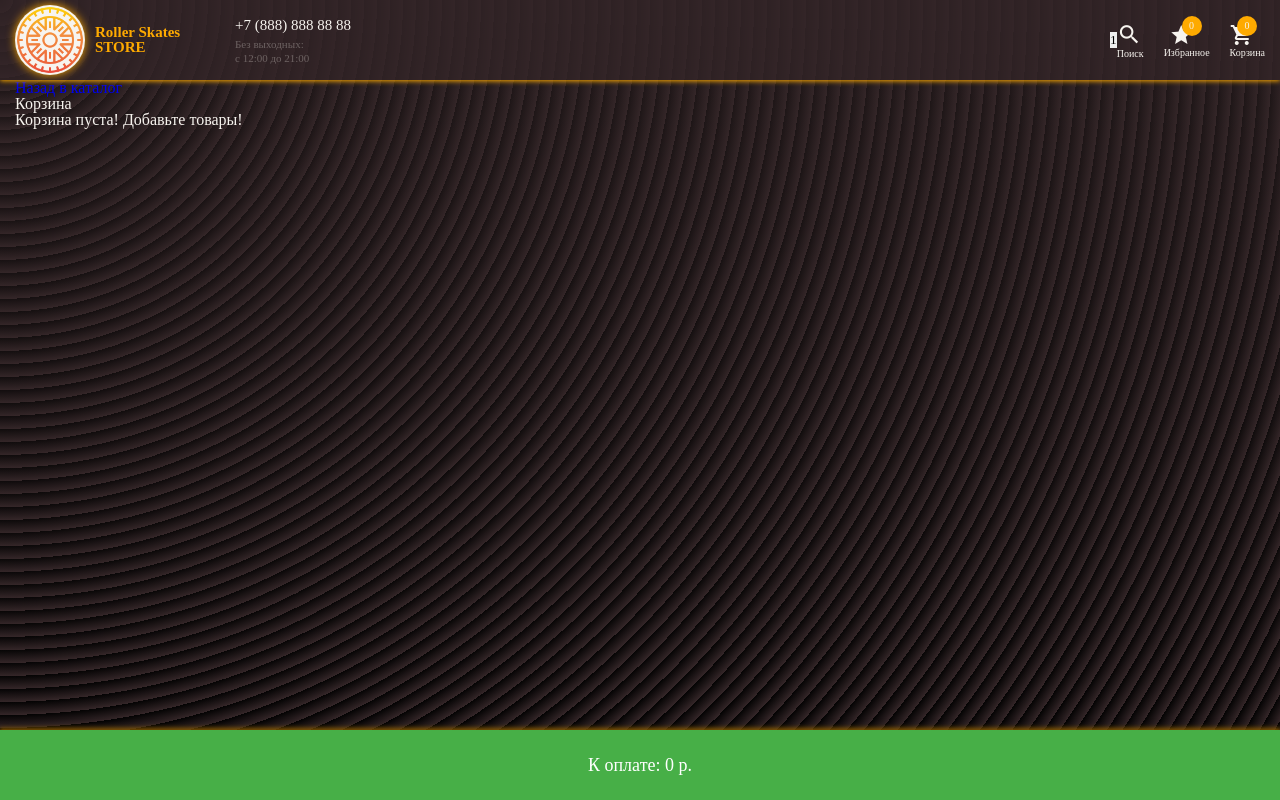
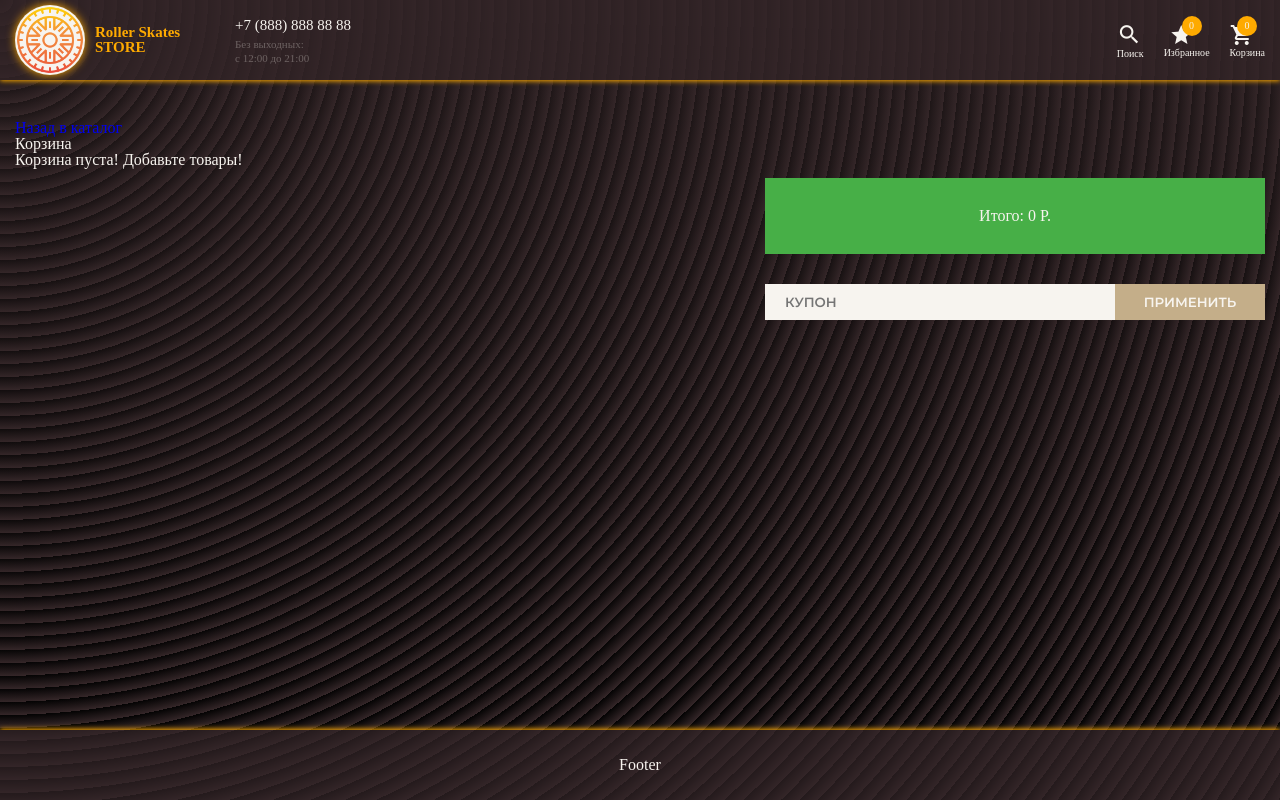
Before and after one commit to jarer0n/RollerShop, a Vue app: page /cart in a window 1280 px wide. Built offline with nearby package versions, Linux system fonts and the light colour scheme; a web font is replaced by a local one.

Commit message:
rollerShop14

```diff
--- a/src/components/MyCart/my-cart-item.vue
+++ b/src/components/MyCart/my-cart-item.vue
@@ -1,9 +1,17 @@
 <template>
   <div class="my-cart-item">
-    <img
-      :src="require('../../assets/images/' + cart_item_data.image)"
-      alt="img"
-    />
+    <div class="my-cart-item_img_row">
+      <img
+        class="my-cart-item_img"
+        :src="require('../../assets/images/' + cart_item_data.image)"
+        alt="img"
+      />
+      <button class="my-cart-item_del" @click="$emit('delFromCart')">
+        <span class="material-icons">
+          close
+        </span>
+      </button>
+    </div>
     <div class="my-cart-item_info">
       <div class="my-cart-item_name">
         {{ cart_item_data.name }}
@@ -16,7 +24,6 @@
       {{ cart_item_data.amount }}
       <span @click="incrementCartItem">+</span>
     </div>
-    <button @click="$emit('delFromCart')">Удалить</button>
   </div>
 </template>
 
@@ -46,41 +53,54 @@ export default {
 };
 </script>
 
-<style lang="scss" scoped>
+<style lang="scss">
 .my-cart-item {
   display: flex;
   align-items: center;
+  flex-direction: column;
   justify-content: space-between;
-  box-shadow: 0 0 8px rgba(48, 48, 48, 0.575);
+  flex-basis: 25%;
   padding: 1rem 2rem;
-  margin-bottom: 1rem;
+  margin-bottom: 2rem;
 
-  img {
+  &_img {
     display: block;
-    max-width: 15rem;
+    max-width: 100%;
     object-fit: cover;
+    box-shadow: 0px 0px 8px $orange;
+    margin-bottom: 2rem;
+    &_row {
+      position: relative;
+    }
   }
-  button {
-    display: block;
-    padding: 0 2rem;
-    height: 3rem;
-    color: white;
-    background-color: rgb(245, 76, 9);
+  &_del {
+    position: absolute;
+    top: 0;
+    right: 0;
+    color: $darkGrey;
+    background: white;
+    &:hover {
+      background: darken($color: $grey, $amount: 5%);
+    }
   }
+
   &_info {
-    flex: 0 0 33%;
+    margin-bottom: 1rem;
   }
   &_name {
     font-size: 1.8rem;
-    color: yellowgreen;
+    color: $orange;
     margin-bottom: 1rem;
-    span {
-      color: rgba(36, 35, 35, 0.445);
-    }
   }
+  &_article {
+    color: rgba($color: $grey, $alpha: 0.5);
+  }
+
   &_price {
     font-weight: 700;
+    color: $grey;
   }
+
   &_amount {
     display: flex;
     align-items: center;
--- a/src/components/MyCart/my-cart.vue
+++ b/src/components/MyCart/my-cart.vue
@@ -1,11 +1,13 @@
 <template>
-  <div class="my-cart container">
+  <div class="my-cart">
+    <div class="container">
       <router-link to="/">
         <div class="my-catalog_link-cart">Назад в каталог</div>
       </router-link>
       <h3>Корзина</h3>
       <p v-if="!CART.length">Корзина пуста! Добавьте товары!</p>
       <div class="my-cart_wrapper">
+        <div class="my-cart_left">
           <my-cart-item
             v-for="(cartItem, index) in CART"
             :key="cartItem.article"
@@ -15,7 +17,14 @@
             @incrementCartItem="incrementCartItem(index)"
           />
         </div>
-    <div class="my-cart_total">К оплате: {{ totalCost }} р.</div>
+        <div class="my-cart_right">
+          <div class="my-cart_right_total">Итого: {{ totalCost }} Р.</div>
+          <div class="my-cart_right_coupon">
+            <input type="text" placeholder="КУПОН" /><button>ПРИМЕНИТЬ</button>
+          </div>
+        </div>
+      </div>
+    </div>
   </div>
 </template>
 
@@ -63,26 +72,47 @@ export default {
 
 <style lang="scss">
 .my-cart {
-  position: relative;
+  padding: 4rem 0;
   &_wrapper {
+    display: flex;
+    align-items: flex-start;
+    justify-content: space-between;
+  }
+  &_left {
+    display: flex;
+    flex-wrap: wrap;
+    justify-content: center;
+    flex-basis: 60%;
+  }
+  &_right {
+    flex-basis: 40%;
+    display: flex;
+    flex-direction: column;
+    &_coupon {
+      display: flex;
+    }
+    input,
+    button {
+      padding: 1rem 2rem;
+      font-weight: 600;
+    }
+    input {
+      flex-basis: 70%;
+      background: $grey;
+    }
+    button {
+      flex-basis: 30%;
+      background: darken($color: $grey, $amount: 30%);
+      color: $grey;
+    }
+  }
+  &_right_total {
+    background-color: rgb(71, 175, 71);
+    height: 100%;
+    margin-top: 1rem;
+    padding: 3rem;
+    text-align: center;
     margin-bottom: 3rem;
-    padding-bottom: 7rem;
-  }
-  &_total {
-    position: fixed;
-    bottom: 0;
-    right: 0;
-    left: 0;
-    width: 100%;
-    height: 7rem;
-    display: flex;
-    align-items: center;
-    justify-content: center;
-    font-size: 1.8rem;
-    color: white;
-    font-weight: 500;
-    background-color: rgb(71, 175, 71);
-    box-shadow: 0px -2px 7px rgba(0, 0, 0, 0.521);
   }
 }
 </style>
--- a/src/components/MyCatalog/my-catalog.vue
+++ b/src/components/MyCatalog/my-catalog.vue
@@ -32,6 +32,7 @@
           @addToFavorite="addToFavorite"
           @click="targetProduct(product.article)"
         />
+        <div v-if="emptySearch">По вашему запросу ничего не найдено</div>
       </div>
       <div class="my-catalog_pag" v-if="showFilterProducts.length > 7">
         <my-catalog-pagination
@@ -67,6 +68,7 @@ export default {
       sortedProducts: [],
       ascending: false,
       descending: false,
+      emptySearch: false,
     };
   },
   computed: {
--- a/src/components/MyHeader/my-header-search.vue
+++ b/src/components/MyHeader/my-header-search.vue
@@ -1,6 +1,15 @@
 <template>
   <div class="my-header-search">
-    <transition name="show-input">
+    <transition-group name="show-input">
+      <button
+        v-if="searchActive"
+        class="my-header-search_done"
+        @click="resetSearch, search(searchValue)"
+      >
+        <span class="material-icons">
+          done
+        </span>
+      </button>
       <input
         @keyup.enter="search(searchValue)"
         v-model="searchValue"
@@ -9,8 +18,17 @@
         name="search"
         placeholder="Поиск..."
       />
-    </transition>
-    <button @click="resetSearch">1</button>
+      <button
+        v-if="searchActive"
+        class="my-header-search_reset"
+        @click="resetSearch"
+      >
+        <span class="material-icons">
+          close
+        </span>
+      </button>
+    </transition-group>
+
     <div @click="searchActive = !searchActive" class="my-header-search_row">
       <span class="material-icons my-header-search_icon">
         search
@@ -44,6 +62,7 @@ export default {
     resetSearch() {
       this.searchValue = "";
       this.search();
+      this.searchActive = false;
     },
   },
 };
@@ -63,9 +82,30 @@ export default {
     font-size: 2.5rem;
   }
   input {
-    margin-right: 6rem;
     padding: 0.6rem 1rem;
     background: $grey;
+  }
+
+  &_reset {
+    background: $grey;
+    margin-right: 6rem;
+    transition: all 0.2s ease;
+    &:hover {
+      background: darken($color: $grey, $amount: 8%);
+    }
+
+    span {
+      color: $darkGrey;
+    }
+  }
+  &_done {
+    color: $darkGrey;
+    background: $grey;
+    transition: all 0.2s ease;
+    &:hover {
+      background: $orange;
+      color: $grey;
+    }
   }
 }
 .show-input-enter-active,
@@ -77,6 +117,6 @@ export default {
 .show-input-leave-to {
   opacity: 0;
   transform: translateX(20px);
-  transform-origin: right;
+  transform-origin: left;
 }
 </style>
```
Lines whose indentation alone changed are shown as unchanged.
